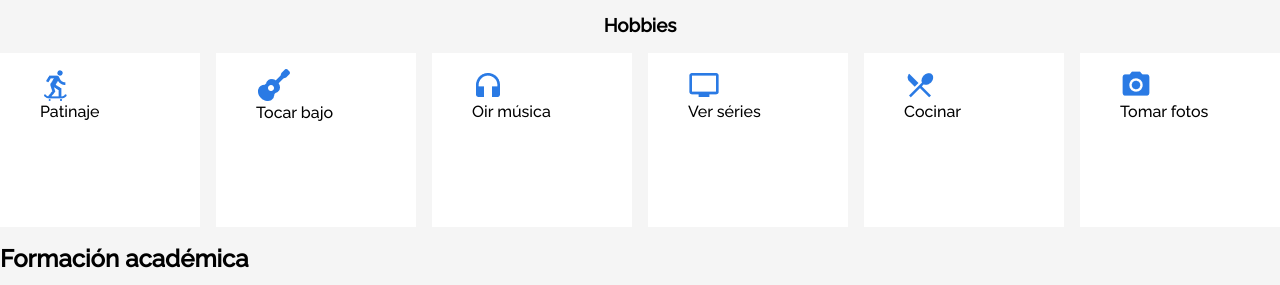
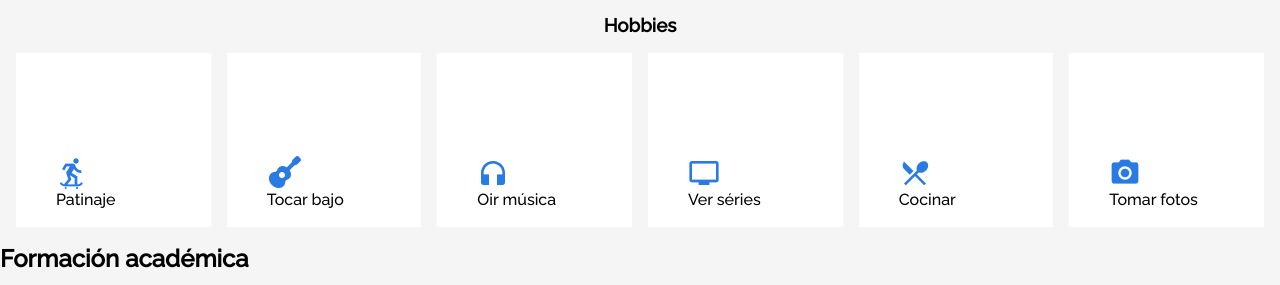
Before and after one commit to plata-wagner/portafolio_wpg, a plain HTML site: page index.html in a window 1280 px wide. Shown: the part 937-1222 px from the top of the page. Drawn offline with Linux system fonts and the light colour scheme.

Commit message:
finished section skills and hobby all fomat

```diff
--- a/style.css
+++ b/style.css
@@ -128,7 +128,7 @@ section.skills{
 /*Sección Hobbies*/
 
 section.hobbies{
-
+    padding: 0 16px;
 }
 
 /* Experiencia Académica*/
@@ -251,6 +251,13 @@ section.menu{
 }
 
 /*Skills*/
+.skills__line ul, .hobbies__line ul{
+    display: flex;
+    height: 80%;
+    flex-direction: column;
+    justify-content: end;
+
+}
 .skills__box, .hobbies__box{
     width: 176px;
     height: 174px;
```
